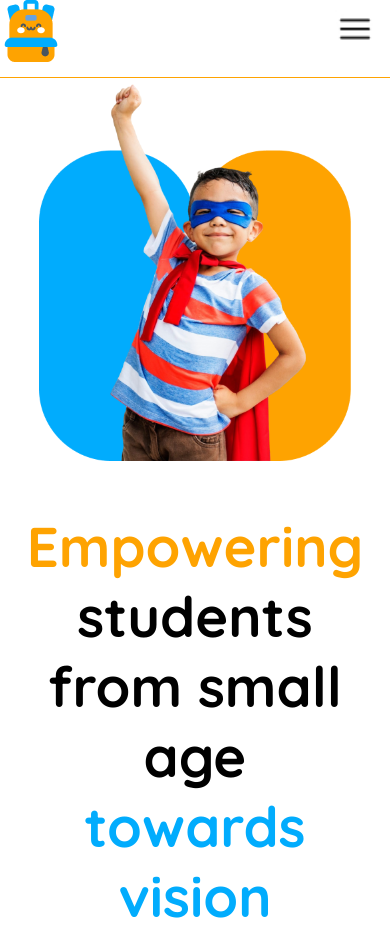
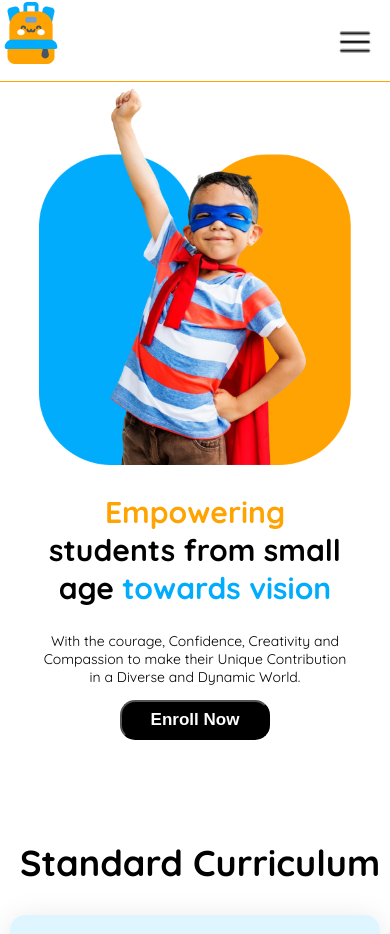
Before and after one commit to Shammi-Akhter/Assignment---2, a plain HTML site: page index.html in a window 390 px wide. Shown: the top 934 px of the page. Drawn offline with Linux system fonts and the light colour scheme.

Commit message:
Final check

```diff
--- a/index.html
+++ b/index.html
@@ -34,7 +34,7 @@
 
                     </div>
                     <div class="menu">
-                        <img style="width: 40px; height: 40px; margin-right: 15px;" src="assets/bars-3.jpg" alt="">
+                        <img style="width: 40px; height: 40px; margin-right: 15px; margin-top: 22px;" src="assets/bars-3.jpg" alt="">
                     </div>
                 </div>
             </nav>
@@ -50,7 +50,7 @@
                             <h1 class="banner-heading"><span style="color:  #FEA301">Empowering </span><br>
                                 students from small <br> age <span style="color: #01ACFD;">towards vision</span></h1>
                             <p class="banner-p">With the courage, Confidence, Creativity and Compassion to make
-                                <br>their
+                                their
                                 Unique
                                 Contribution in a Diverse and Dynamic World.</p>
                             <button class="banner-btn"> Enroll Now</button>
--- a/style.css
+++ b/style.css
@@ -456,9 +456,16 @@ nav ul li {
 
     }
 
-    .story-right {
+    .banner-heading {
+        font-size: 30px;
+        font-weight: bold;
+    }
+
+    .banner-p {
+        font-size: 14px;
 
     }
+
 
     .text-padding {
         padding-left: 10px;
@@ -503,6 +510,7 @@ nav ul li {
 
     .menu {
         display: block;
+
     }
 
     .banner {
@@ -541,8 +549,7 @@ nav ul li {
         flex-direction: column;
 
         align-items: center;
-        width: 400px;
-    }
+ }
 
     .standard-content {
 
```
